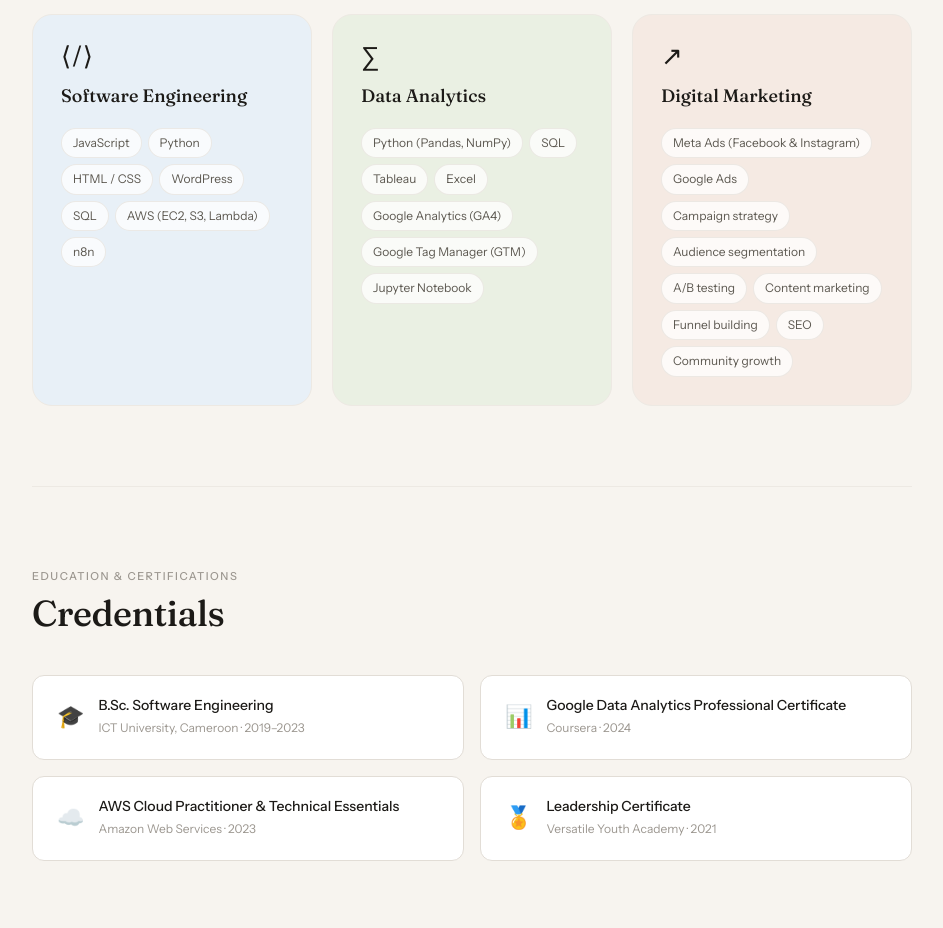
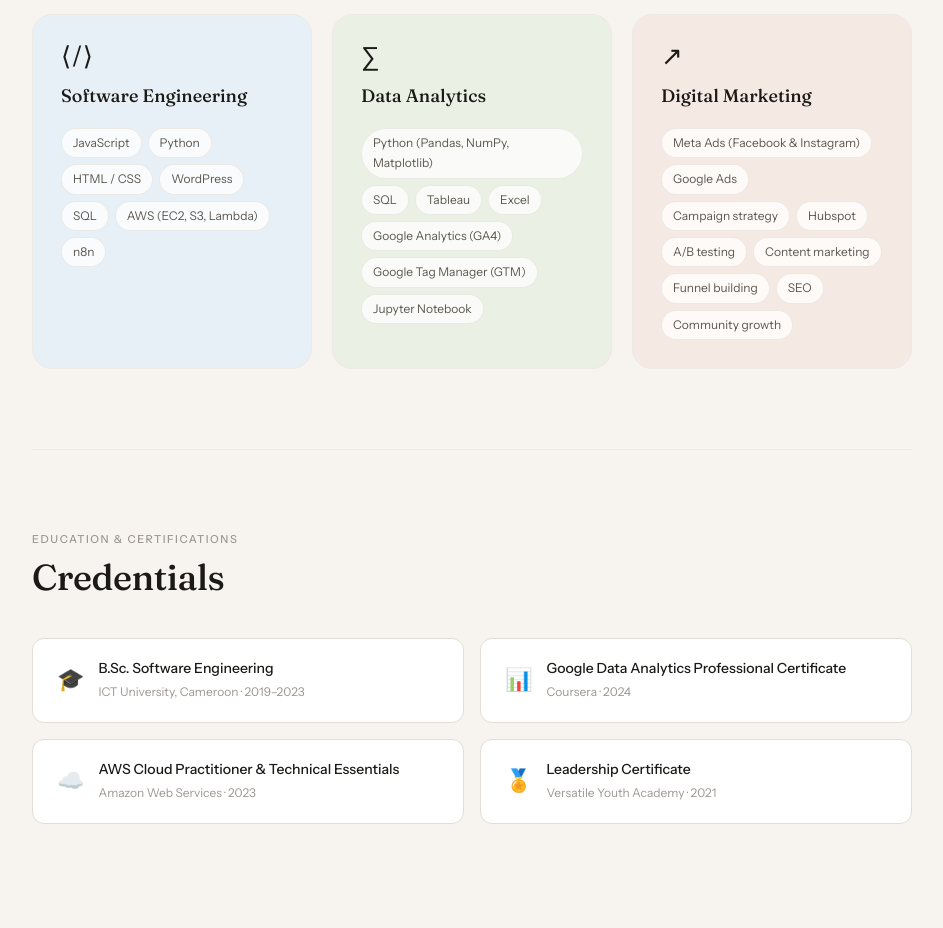
Before and after one commit to Chie-Ah/stephanie-portfolio, a plain HTML site: page index.html in a window 1280 px wide. Shown: the part 4760-5688 px from the top of the page, without its empty margins (168-1111 px from the left). Drawn offline with Linux system fonts and the light colour scheme.

Commit message:
marketing skills updated

```diff
--- a/index.html
+++ b/index.html
@@ -302,7 +302,7 @@
           <div class="skill-block-icon">∑</div>
           <h3 class="skill-block-title">Data Analytics</h3>
           <div class="skill-pills">
-            <span class="spill">Python (Pandas, NumPy)</span>
+            <span class="spill">Python (Pandas, NumPy, Matplotlib)</span>
             <span class="spill">SQL</span>
             <span class="spill">Tableau</span>
             <span class="spill">Excel</span>
@@ -319,7 +319,7 @@
             <span class="spill">Meta Ads (Facebook & Instagram)</span>
             <span class="spill">Google Ads</span>
             <span class="spill">Campaign strategy</span>
-            <span class="spill">Audience segmentation</span>
+            <span class="spill">Hubspot</span>
             <span class="spill">A/B testing</span>
             <span class="spill">Content marketing</span>
             <span class="spill">Funnel building</span>
```
